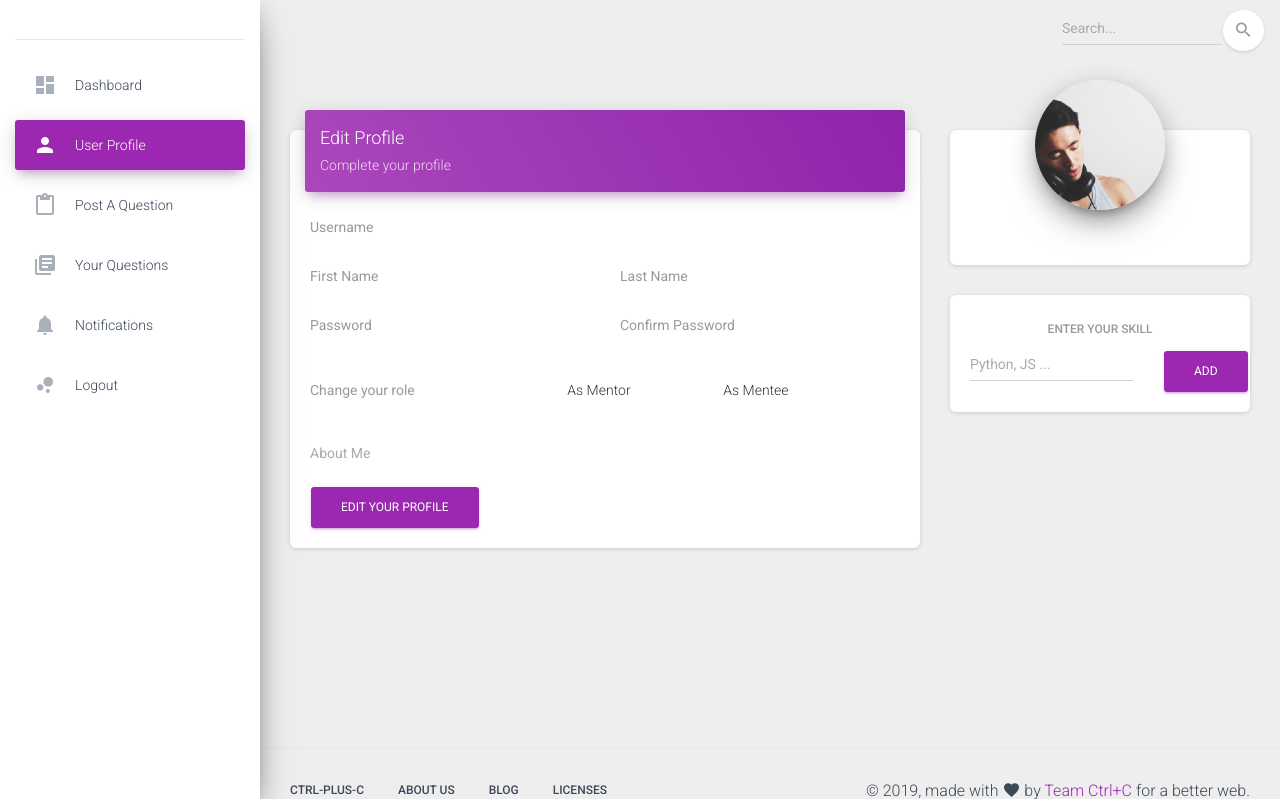
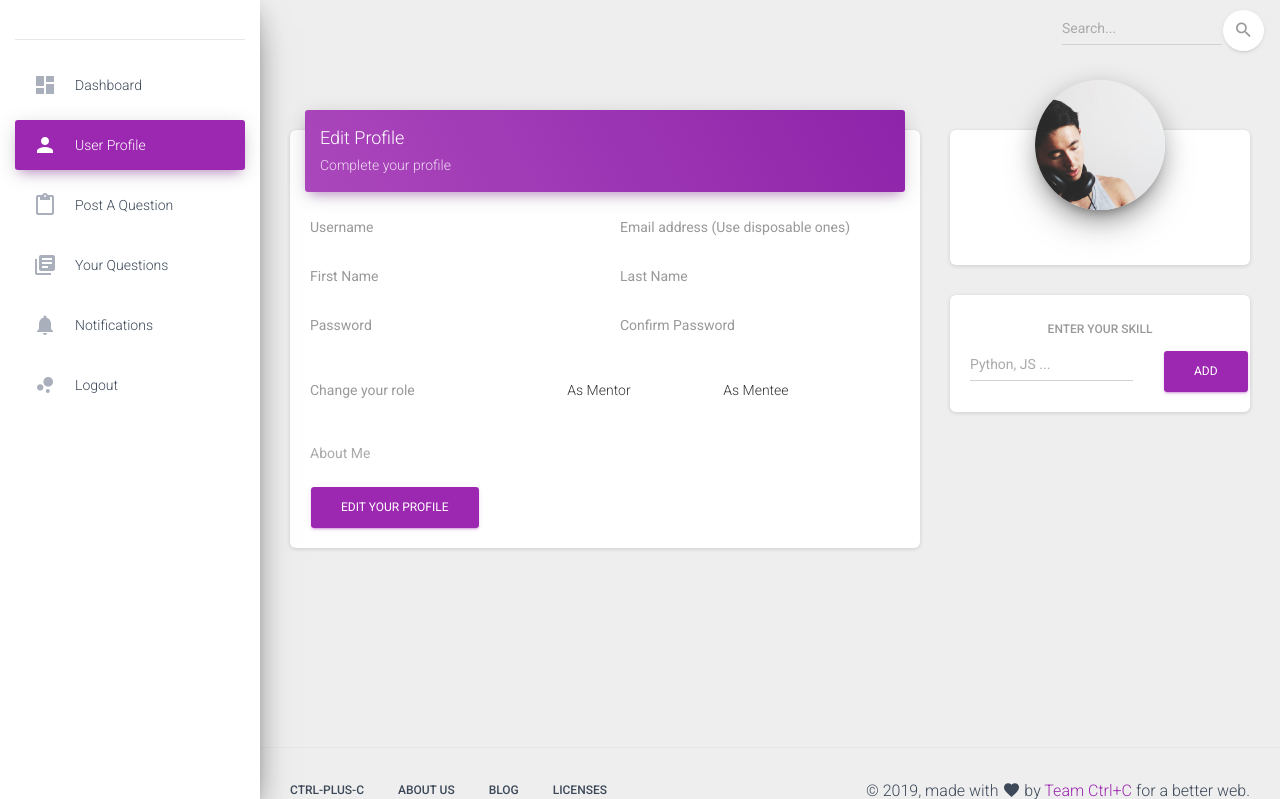
Before and after one commit to Ctrl-plus-C/Athena-42, a Django app: template education/templates/education/userprofile.html in a window 1280 px wide. Shown: the top 799 px of the page. Run offline with Django 3.2, Linux system fonts and the light colour scheme; the template is opened without the code that fills it, so the values that code supplies are empty; some libraries are stand-ins or nearby versions.

Commit message:
i forgot the change done

```diff
--- a/education/templates/education/userprofile.html
+++ b/education/templates/education/userprofile.html
@@ -86,25 +86,33 @@
                                 <p class="card-category">Complete your profile</p>
                             </div>
                             <div class="card-body">
-                                <form>
+                                <form method="post">
+                                    {% csrf_token %}
+                                    {{form.errors}}
                                     <div class="row">
-                                        <div class="col-md-12">
+                                        <div class="col-md-6">
                                             <div class="form-group">
-                                                <label class="bmd-label-floating">Username</label>
+                                                <label id="username" class="bmd-label-floating">Username</label>
                                                 {% render_field form.username class="form-control" %}
+                                            </div>
+                                        </div>
+                                        <div class="col-md-6">
+                                            <div class="form-group">
+                                                <label class="bmd-label-floating">Email address (Use disposable ones)</label>
+                                                {% render_field form.email class="form-control" %}
                                             </div>
                                         </div>
                                     </div>
                                     <div class="row">
                                         <div class="col-md-6">
                                             <div class="form-group">
-                                                <label class="bmd-label-floating">First Name</label>
+                                                <label id="first_name" class="bmd-label-floating">First Name</label>
                                                 {% render_field form.first_name class="form-control" %}
                                             </div>
                                         </div>
                                         <div class="col-md-6">
                                             <div class="form-group">
-                                                <label class="bmd-label-floating">Last Name</label>
+                                                <label id="last_name" class="bmd-label-floating">Last Name</label>
                                                 {% render_field form.last_name class="form-control" %}
                                             </div>
                                         </div>
@@ -112,13 +120,13 @@
                                     <div class="row">
                                         <div class="col-md-6">
                                             <div class="form-group">
-                                                <label class="bmd-label-floating">Password</label>
+                                                <label id="password1" class="bmd-label-floating">Password</label>
                                                 {% render_field form.password1 class="form-control" %}
                                             </div>
                                         </div>
                                         <div class="col-md-6">
                                             <div class="form-group">
-                                                <label class="bmd-label-floating">Confirm Password</label>
+                                                <label id="password2" class="bmd-label-floating">Confirm Password</label>
                                                 {% render_field form.password2 class="form-control" %}
                                             </div>
                                         </div>
@@ -147,13 +155,14 @@
                                     <br>
                                     <div class="row">
                                         <div class="col-md-12">
-                                            <div class="form-group">
+                                            <div id="bio" class="form-group">
                                                 <label>About Me</label>
                                                 {% render_field form.bio class="form-control" %}
                                             </div>
                                         </div>
                                     </div>
-                                    <button type="submit" class="btn btn-primary pull-right">Edit your profile</button>
+                                    <button id="editprofile" type="submit" class="btn btn-primary pull-right">Edit your
+                                        profile</button>
                                     <div class="clearfix"></div>
                                 </form>
                             </div>
@@ -177,7 +186,8 @@
                                 <h6 class="card-category text-gray">Enter Your Skill</h6>
                                 <div class="row">
                                     <div class="col-md-8">
-                                        <input type="text" placeholder="Python, JS ..." id="user_skill" maxlength="30" class="form-control">
+                                        <input type="text" placeholder="Python, JS ..." id="user_skill" maxlength="30"
+                                            class="form-control">
                                     </div>
                                     <div class="col-md-4">
                                         <button id="skilladd" class="btn btn-primary pull-right">Add</button>
@@ -230,15 +240,34 @@
 {% endblock %}
 {% block scripts %}
 <script>
-$(document).ready(function(){
+    // $("#editprofile").click(function(e){
+    //     e.preventDefault();
+    //     console.log("lolol")
+    //     var username = $("#username").val();
+    //     var firstname = $("#first_name").val();
+    //     var secondname = $("#last_name").val();
+    //     var password = $("#password1").val();
+    //     var secondpassword = $("#password2").val();
+    //     var bio = $("#bio").val();
+
+
+
+    // });
+
+    $(document).ready(function () {
         $.ajax({
             type: "GET",
-        url: "http://127.0.0.1:8000/api/skills/"+ {{request.user.pk}},
+            url: "http://127.0.0.1:8000/api/skills/" + {
+                {
+                    request.user.pk
+                }
+            },
             async: false,
-        success: function(data){
+            success: function (data) {
                 skillStr = '';
-            data.map(function(skilldata){
-                skillStr += `<span class="badge badge-secondary">`+ skilldata.name +`</span> &nbsp`;
+                data.map(function (skilldata) {
+                    skillStr += `<span class="badge badge-secondary">` + skilldata.name +
+                        `</span> &nbsp`;
                 });
                 $('#userskills').append(skillStr);
                 console.log(data);
@@ -248,11 +277,15 @@ $(document).ready(function(){
             },
         });
 
-    $('#skilladd').click(function(e){
+        $('#skilladd').click(function (e) {
             e.preventDefault();
             let skillVal = $('#user_skill').val();
             data = {};
-        data['user'] = {{request.user.pk}};
+            data['user'] = {
+                {
+                    request.user.pk
+                }
+            };
             data['name'] = skillVal;
             $.ajaxSetup({
                 headers: {
@@ -264,12 +297,13 @@ $(document).ready(function(){
                 url: "http://127.0.0.1:8000/api/skills/",
                 data: data,
                 success: function (data) {
-              $('#userskills').append(`<span class="badge badge-secondary">` + data.name + `</span> &nbsp`)
+                    $('#userskills').append(`<span class="badge badge-secondary">` + data.name +
+                        `</span> &nbsp`)
                     $('#success_msg').show();
                     $('#user_skill').val('');
-              setTimeout(function(){
+                    setTimeout(function () {
                         $('#success_msg').hide();
-              },4000);
+                    }, 4000);
                 },
                 error: function (XMLHttpRequest, textStatus, errorThrown) {
                     console.log(XMLHttpRequest, textStatus, errorThrown);
```
Lines whose indentation alone changed are shown as unchanged.
